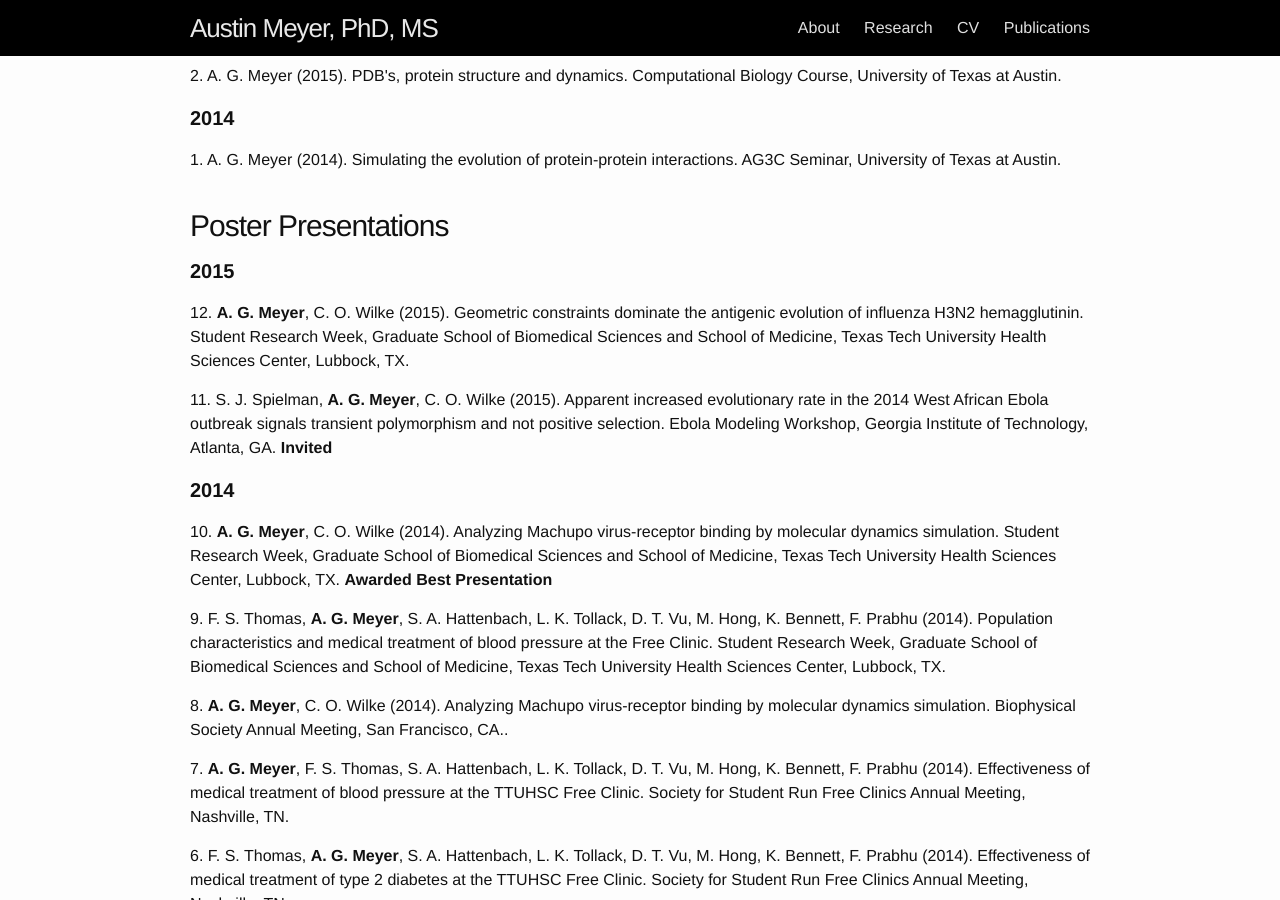
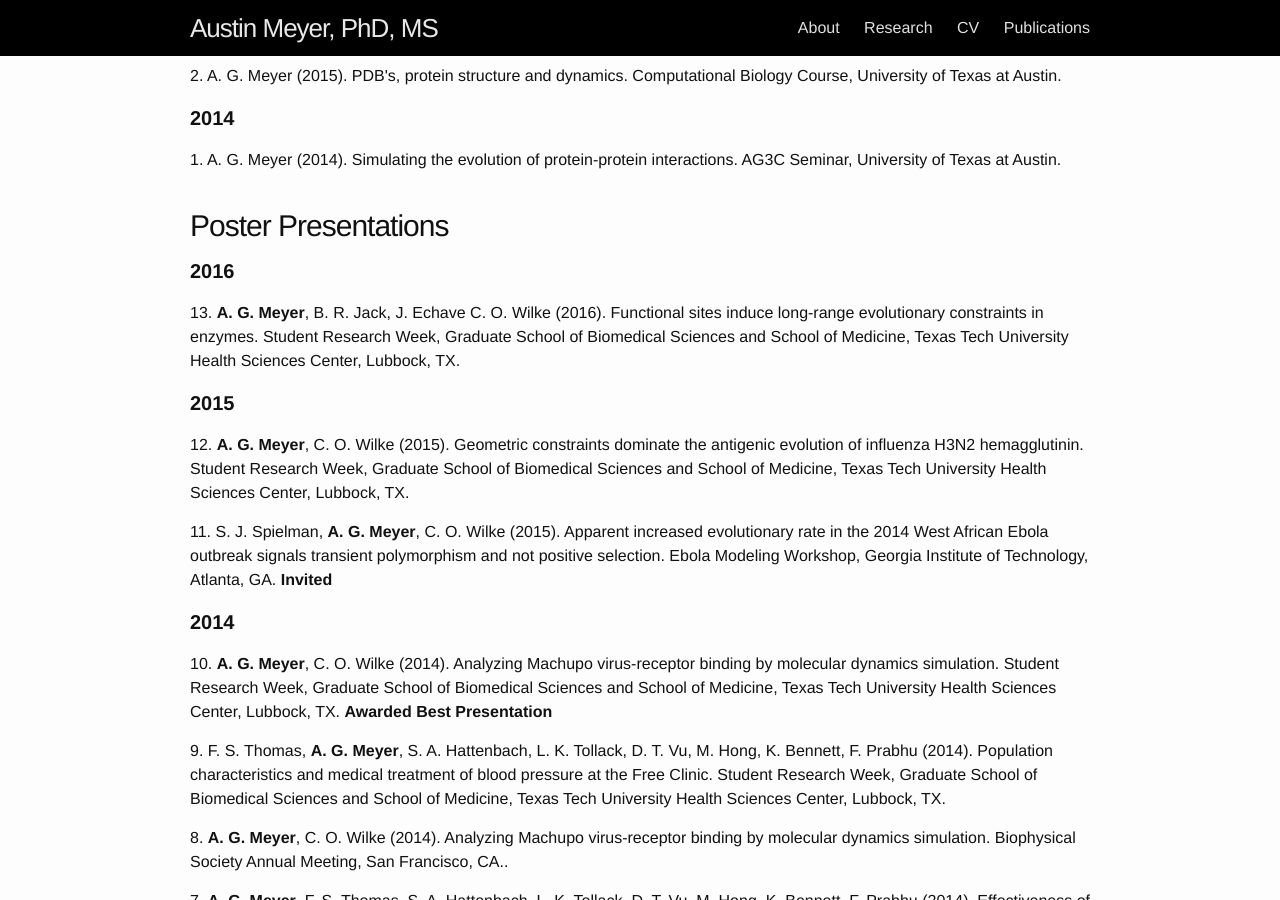
Before and after one commit to ausmeyer/ausmeyer.github.io, a Jekyll site: the page built from publications.html, in a window 1280 px wide and 900 px high, scrolled down 2758 px. Built offline with Jekyll 4.4.1, drawn with Linux system fonts in a browser that asks for light colours; comment, search, counter and statistics services are not loaded.

Commit message:
Adding poster.

```diff
--- a/_data/poster_presentations.yml
+++ b/_data/poster_presentations.yml
@@ -1,3 +1,8 @@
+- author: <b>A. G. Meyer</b>, B. R. Jack, J. Echave C. O. Wilke
+  year: 2016
+  title: Functional sites induce long-range evolutionary constraints in enzymes
+  location: "Student Research Week, Graduate School of Biomedical Sciences and School of Medicine, Texas Tech University Health Sciences Center, Lubbock, TX"
+
 - author: <b>A. G. Meyer</b>, C. O. Wilke
   year: 2015
   title: Geometric constraints dominate the antigenic evolution of influenza H3N2 hemagglutinin
```
